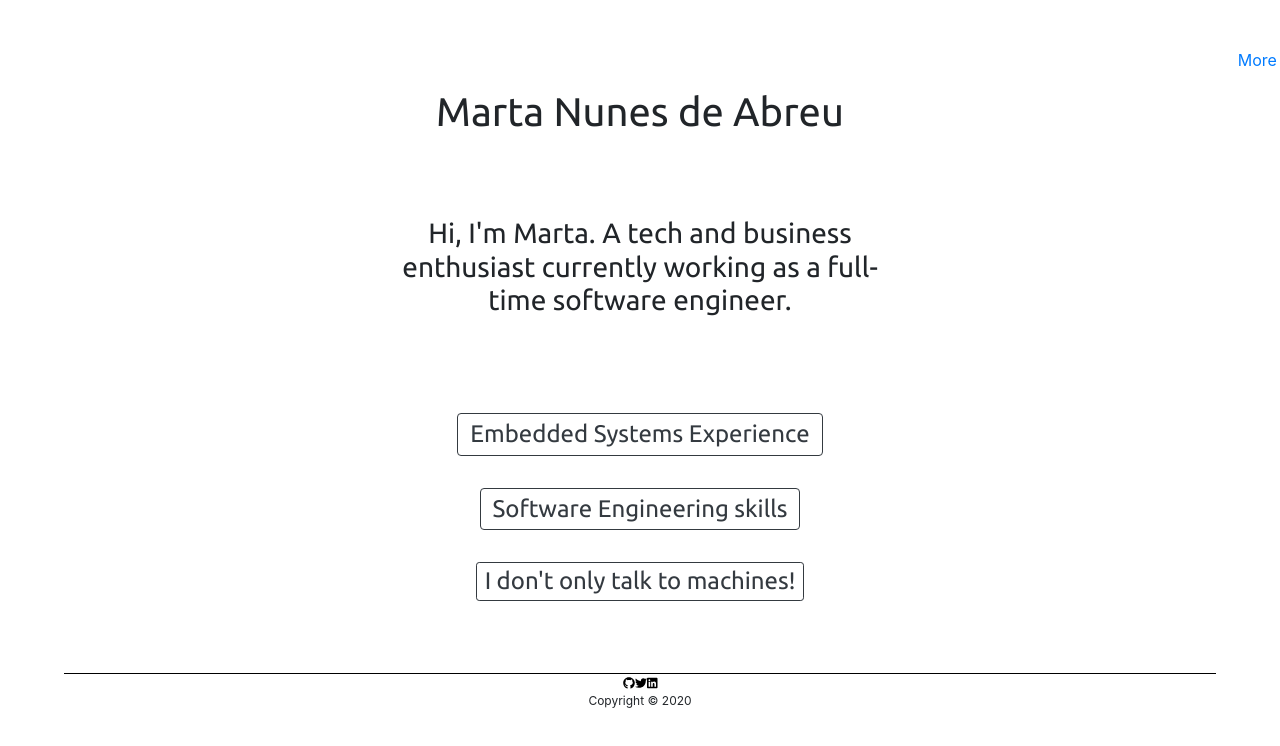
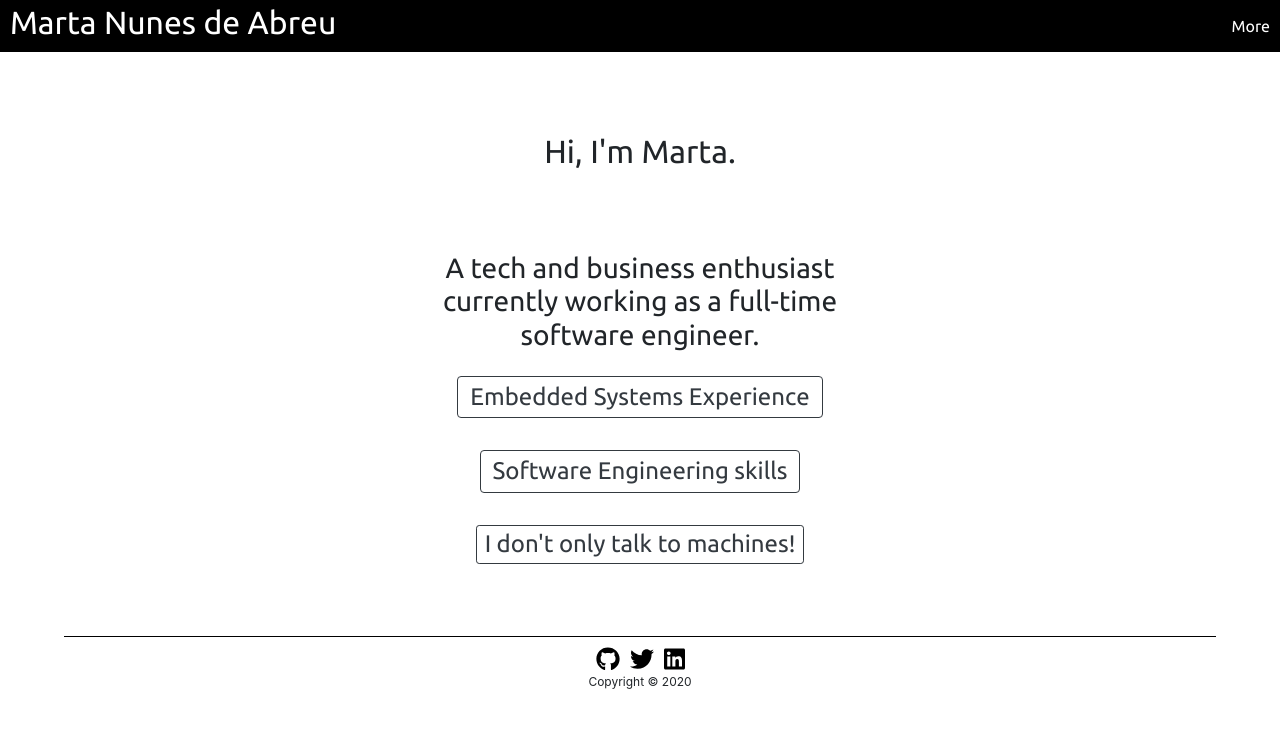
Before and after one commit to martanunesdea/martanunesdea.github.io, a Gatsby site in the folder gatsby-site/: page / in a window 1280 px wide. Built offline with nearby package versions, Linux system fonts and the light colour scheme; Gatsby itself is replaced by a stand-in of ours.

Commit message:
re-sized footer icons

```diff
--- a/gatsby-site/package.json
+++ b/gatsby-site/package.json
@@ -7,6 +7,7 @@
   "dependencies": {
     "@fortawesome/fontawesome-svg-core": "^1.2.30",
     "@fortawesome/free-brands-svg-icons": "^5.14.0",
+    "@fortawesome/free-solid-svg-icons": "^5.14.0",
     "@fortawesome/react-fontawesome": "^0.1.11",
     "babel-plugin-styled-components": "^1.11.1",
     "bootstrap": "^4.5.2",
--- a/gatsby-site/src/components/footer.js
+++ b/gatsby-site/src/components/footer.js
@@ -10,7 +10,13 @@ const StyledFooter = styled.footer`
   font-size: 12px;
   margin: 7vh 5vw;
   border-top: 1px solid black;
+  padding-top: 10px;
   text-align: center;
+`
+
+const CustomItem = styled.div`
+  padding: 5px;
+  display: inline;
 `
 const StyledLink = styled.a`
   color: black;
@@ -19,11 +25,24 @@ const StyledLink = styled.a`
 const Footer = ({ })=> {
   return (
     <StyledFooter>
-    <StyledLink href="https://github.com/martanunesdea"><FontAwesomeIcon icon={faGithub} /></StyledLink>
-    <StyledLink href="https://twitter.com/martanunesdea"><FontAwesomeIcon icon={faTwitter} /></StyledLink>
-    <StyledLink href="https://www.linkedin.com/in/martanunesdea/"><FontAwesomeIcon icon={faLinkedin} /></StyledLink>
+    <CustomItem>
+      <StyledLink href="https://github.com/martanunesdea">
+        <FontAwesomeIcon icon={faGithub} size="2x"/>
+      </StyledLink>
+    </CustomItem>
+    <CustomItem>
+      <StyledLink href="https://twitter.com/martanunesdea">
+        <FontAwesomeIcon icon={faTwitter} size="2x" />
+      </StyledLink>
+    </CustomItem>
+    <CustomItem>
+      <StyledLink href="https://www.linkedin.com/in/martanunesdea/">
+        <FontAwesomeIcon icon={faLinkedin} size="2x" />
+      </StyledLink>
+    </CustomItem>
     <p>Copyright © {new Date().getFullYear()}</p>
     </StyledFooter>
+
   )
 }
 
--- a/gatsby-site/src/components/header.js
+++ b/gatsby-site/src/components/header.js
@@ -11,45 +11,36 @@ import "./layout.css"
 
 const CustomHeader = styled.header`
     margin: 0 auto;
-    padding-top: 2rem;
-    margin-bottom: 3rem;
+    padding: 3px 10px;
     text-align: center;
+    background-color: black;
+    display:flex;
+    justify-content: space-between;
+    align-items: center;
+`
+const CustomTitle = styled.div`
+  h2 {
+    color: white;
+  }
 `
 
-const Section = styled.div`
-    padding: 1rem 0.2rem;
-    display: flex;
-    justify-content: center;
-    align-items: center;
+const CustomMenu = styled.div`
+  font-family: "Ubuntu";
 `
 
-const MenuOptions = styled.ul`
-    margin: 0;
-    margin-left: auto;
+const StyledLink = styled.a`
+  color: white;
+  text-decoration: none;
+
 `
-
-const IndividualMenuOption = styled.li`
-    margin: 0;
-    width: auto;
-    list-style-type: none;
-    display: block;
-    padding: 0 1rem;
+const CustomLink = styled(props => <Link {...props} />)`
     color: black;
-`
-
-const CleanLink = styled(props => <Link {...props} />)`
-    color: black;
-    text-decoration: none;
-`;
-
-const CustomLink = styled(props => <Link {...props} />)`
-    color: #008fb3;
     text-decoration: none;
     font-family: "Hind";
 `;
 
 const CustomToggle = React.forwardRef(({ children, onClick }, ref) => (
-  <a
+  <StyledLink
     href=""
     ref={ref}
     onClick={(e) => {
@@ -58,13 +49,18 @@ const CustomToggle = React.forwardRef(({ children, onClick }, ref) => (
     }}
   >
     {children}
-  </a>
+  </StyledLink>
 ));
+
 
 const Header = ({ siteTitle, menuLinks }) => (
   <CustomHeader>
-  <Section>
-      <MenuOptions>
+  <CustomTitle>
+      <h2>
+          {siteTitle}
+      </h2>
+  </CustomTitle>
+  <CustomMenu>
       <Dropdown>
         <Dropdown.Toggle as={CustomToggle} id="dropdown-basic-button">
         More
@@ -79,14 +75,7 @@ const Header = ({ siteTitle, menuLinks }) => (
           ))}
         </Dropdown.Menu>
       </Dropdown>
-      </MenuOptions>
-
-  </Section>
-    <div>
-      <h1>
-          {siteTitle}
-      </h1>
-    </div>
+  </CustomMenu>
   </CustomHeader>
 )
 
--- a/gatsby-site/src/components/layout.js
+++ b/gatsby-site/src/components/layout.js
@@ -32,7 +32,7 @@ const CustomMain = styled.main`
     margin: 0;
   }
 
-  h3 {
+  h2 {
     padding: 0;
     margin: 10vh 0;
   }
--- a/gatsby-site/src/pages/index.js
+++ b/gatsby-site/src/pages/index.js
@@ -3,7 +3,7 @@ import { Link } from "gatsby"
 import styled from "styled-components"
 import 'bootstrap/dist/css/bootstrap.css';
 
-import { Button, Collapse } from "react-bootstrap";
+import { Button, Collapse} from "react-bootstrap";
 import { useState, useEffect } from 'react';
 import Layout from "../components/layout"
 import Image from "../components/image"
@@ -15,6 +15,7 @@ const CustomList = styled.div`
   max-width: 400px;
   text-align: center;
 `
+
 
 function EmbeddedSystemsText() {
   const [open, setOpen] = useState(false);
@@ -101,7 +102,8 @@ function PersonalInterestsText() {
 const IndexPage = () => (
   <Layout>
     <SEO title="Home" />
-    <h3>Hi, I'm Marta. A tech and business enthusiast currently working as a full-time software engineer.</h3>
+    <h2>Hi, I'm Marta.</h2>
+    <h3>A tech and business enthusiast currently working as a full-time software engineer.</h3>
     <EmbeddedSystemsText />
     <SoftwareEngineeringText />
     <PersonalInterestsText />
```
Also changed, not shown: 1 other file.
